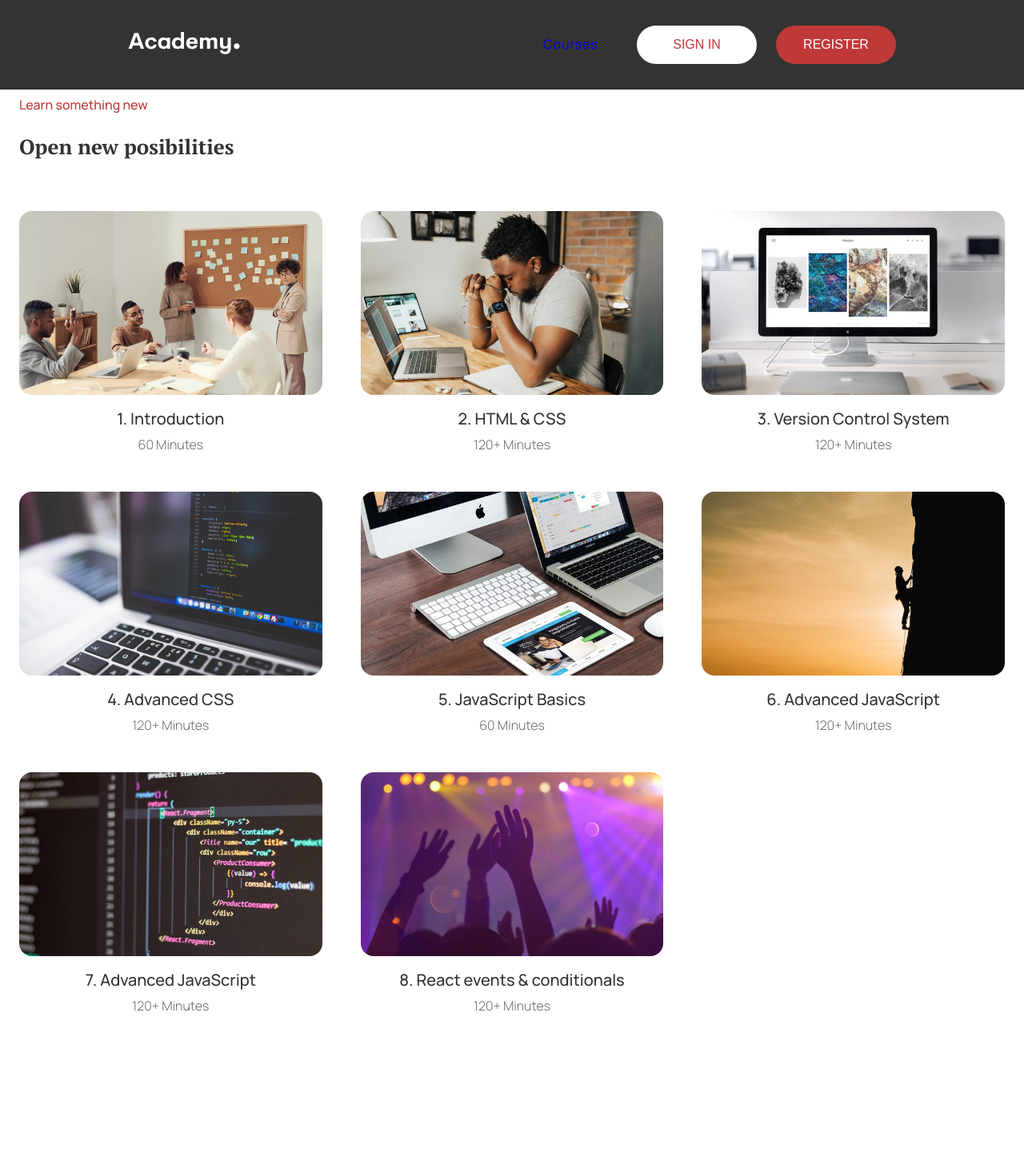
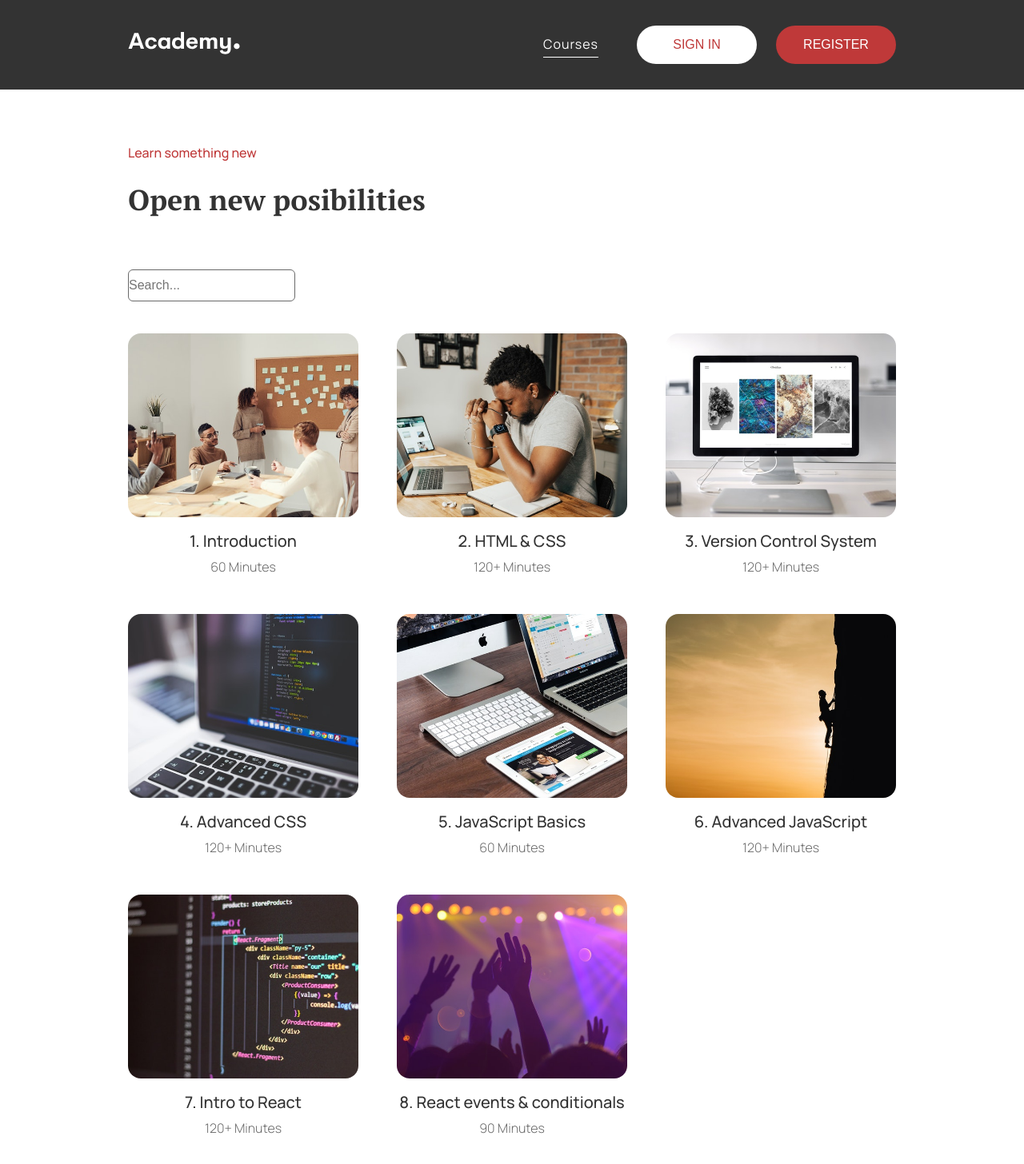
Before and after one commit to JosipKovacevic/handson-react, a React (Create React App) app: page /Courses in a window 1280 px wide. Shown: the top 1456 px of the page at 80% size. Before the commit the page ends 1329 px from the top, so only its background shows below. Built offline with nearby package versions, Linux system fonts and the light colour scheme.

Commit message:
added search bar

```diff
--- a/src/components/Header/Header.js
+++ b/src/components/Header/Header.js
@@ -14,7 +14,7 @@ import {
   ButtonLink,
 } from "./HeaderStyle";
 
-const Header = ({ isSecondary, isNav, isSecondaryButton }) => {
+const Header = ({ isSecondary, isActive }) => {
   return (
     <HeaderWrapper isSecondary={isSecondary}>
       <HeaderInner>
@@ -23,7 +23,9 @@ const Header = ({ isSecondary, isNav, isSecondaryButton }) => {
         </LogoLink>
         <Hamburger />
         <Nav>
-          <HeaderNavLink to="/Courses">Courses</HeaderNavLink>
+          <HeaderNavLink isActive={isActive} to="/Courses">
+            Courses
+          </HeaderNavLink>
           <ButtonLink to="/SignIn">
             <Button isNav={true}>Sign in</Button>
           </ButtonLink>
--- a/src/components/Header/HeaderStyle.js
+++ b/src/components/Header/HeaderStyle.js
@@ -68,11 +68,16 @@ export const Nav = styled.nav`
 `;
 
 export const HeaderNavLink = styled(NavLink)`
-  color: ${colors.colorSecondary};
+  color: ${colors.secondary};
   letter-spacing: 1px;
   margin-right: 48px;
   cursor: pointer;
   position: relative;
+
+  ${(props) =>
+    props.isActive &&
+    `text-decoration: underline;
+    text-underline-offset: 10px;`}
 
   &:after {
     content: "";
--- /dev/null
+++ b/src/components/SearchBar/SearchBarStyle.js
@@ -0,0 +1,28 @@
+import styled from "styled-components";
+import { colors, breakpoints } from "../../lib/style/theme";
+
+export const SearchBar = styled.input`
+  padding: 0 15px;
+  margin-bottom: 40px;
+  height: 40px;
+
+  ::placeholder {
+    ${colors.primary}
+  }
+
+  @media (${breakpoints.tabletMedium}) {
+    max-width: 400px;
+    padding: 0;
+    border: 1px solid;
+    border-color: ${colors.textSecondary};
+    border-radius: 6px;
+    font-size: 14px;
+    &:focus {
+      border-color: ${colors.textPrimary};
+    }
+  }
+
+  @media (${breakpoints.desktop}) {
+    font-size: 16px;
+  }
+`;
--- a/src/components/Section/Section.js
+++ b/src/components/Section/Section.js
@@ -12,7 +12,8 @@ import {
 } from "./SectionStyle";
 import { Button } from "../Button/ButtonStyle";
 import { ButtonLink } from "../Header/HeaderStyle";
-
+import { SearchBar } from "../SearchBar/SearchBarStyle";
+import { useState } from "react";
 const Section = ({
   isHeading,
   isOutline,
@@ -24,7 +25,9 @@ const Section = ({
   children,
   isMainSection = false,
   isCentered,
+  isSearchbar = false,
 }) => {
+  const [searchTerm, setSearchTerm] = useState("");
   return (
     <SectionWrapper>
       <SectionInner>
@@ -39,9 +42,7 @@ const Section = ({
               ))}
             {buttonText && (
               <ButtonLink to={buttonPath}>
-                <Button isOutline isHeading>
-                  {buttonText}
-                </Button>
+                <Button isOutline>{buttonText}</Button>
               </ButtonLink>
             )}
           </SectionHeading>
--- /dev/null
+++ b/src/components/Testimonial/TestimonialsStyle.js
@@ -0,0 +1,36 @@
+import styled from "styled-components";
+import { colors } from "../../lib/style/theme";
+
+export const Testimonial = styled.div`
+  display: flex;
+  justify-content: space-between;
+  align-items: center;
+`;
+
+export const TestimonialFigure = styled.figure`
+  width: 350px;
+  height: 350px;
+  border-radius: 50%;
+  overflow: hidden;
+  flex-shrink: 0;
+`;
+
+export const TestimonialImag = styled.img`
+  width: 100%;
+  height: 100%;
+  object-fit: cover;
+`;
+
+export const TestimonialContent = styled.div`
+  padding-left: 120px;
+`;
+
+export const TestimonialText = styled.p`
+  font-size: 30px;
+  line-height: 180%;
+  color: ${colors.textSecondary};
+`;
+
+export const TestimonialQuotation = styled.span`
+  font-size: 48px;
+`;
--- a/src/lib/style/theme.js
+++ b/src/lib/style/theme.js
@@ -16,6 +16,7 @@ export const colors = {
 export const breakpoints = {
   mobileLarge: "min-width: 375px",
   tabletSmall: "min-width: 481px",
+  tabletMedium: "min-width: 576px",
   tablet: "min-width: 768px",
   desktop: "min-width: 1024px",
   desktopLarge: "min-width: 1300px",
--- a/src/pages/Courses/Courses.js
+++ b/src/pages/Courses/Courses.js
@@ -1,79 +1,72 @@
 import React from "react";
+
+import { useState, useEffect } from "react";
+import coursesMock from "../../lib/mock/courses";
+import Header from "../../components/Header/Header";
+import Landing from "../../components/Landing/Landing";
 import Main from "../../components/Main/Main";
 import Section from "../../components/Section/Section";
 import CourseCard from "../../components/CourseCard/CourseCard";
-// import Grid from "../../components/Grid/Grid";
-import Header from "../../components/Header/Header";
+import Testimonial from "../../components/Testimonial/Testimonial";
+
 import { Grid } from "../../lib/style/generalStyle";
+import { SearchBar } from "../../components/SearchBar/SearchBarStyle";
 
-import LectureImg1 from "../../assets/images/lecture-1.jpg";
-import LectureImg2 from "../../assets/images/lecture-2.jpg";
-import LectureImg3 from "../../assets/images/lecture-3.jpg";
-import LectureImg4 from "../../assets/images/lecture-4.jpg";
-import LectureImg5 from "../../assets/images/lecture-5.jpg";
-import LectureImg6 from "../../assets/images/lecture-6.jpg";
-import LectureImg7 from "../../assets/images/lecture-7.jpg";
-import LectureImg8 from "../../assets/images/lecture-8.jpg";
-
+//SearchBar preuzet kod PedroTech
 const Courses = () => {
+  const [courses, setCourses] = useState(null);
+  useEffect(() => {
+    setTimeout(() => {
+      setCourses(coursesMock);
+    }, 1000);
+  }, []);
+  const [searchTerm, setSearchTerm] = useState("");
   return (
     <>
-      <Header isSecondary={true} />
+      <Header isSecondary={true} isActive={true} />
       <Main>
         <Section
+          isSearchbar={true}
           actionText={"Learn something new"}
           title={"Open new posibilities"}
         >
-          <Grid>
-            <CourseCard
-              imgSrc={LectureImg1}
-              imgAlt={"Introduction"}
-              title={"1. Introduction"}
-              subtitle={"60 Minutes"}
-            />
-            <CourseCard
-              imgSrc={LectureImg2}
-              imgAlt={"HTML & CSS"}
-              title={"2. HTML & CSS"}
-              subtitle={"120+ Minutes"}
-            />
-            <CourseCard
-              imgSrc={LectureImg3}
-              imgAlt={"Version Control System"}
-              title={"3. Version Control System"}
-              subtitle={"120+ Minutes"}
-            />
-            <CourseCard
-              imgSrc={LectureImg4}
-              imgAlt={"Advanced CSS"}
-              title={"4. Advanced CSS"}
-              subtitle={"120+ Minutes"}
-            />
-            <CourseCard
-              imgSrc={LectureImg5}
-              imgAlt={"JavaScript Basics"}
-              title={"5. JavaScript Basics"}
-              subtitle={"60 Minutes"}
-            />
-            <CourseCard
-              imgSrc={LectureImg6}
-              imgAlt={"Advanced JavaScript"}
-              title={"6. Advanced JavaScript"}
-              subtitle={"120+ Minutes"}
-            />
-            <CourseCard
-              imgSrc={LectureImg7}
-              imgAlt={"Into to React"}
-              title={"7. Advanced JavaScript"}
-              subtitle={"120+ Minutes"}
-            />
-            <CourseCard
-              imgSrc={LectureImg8}
-              imgAlt={"React events & conditionals"}
-              title={"8. React events & conditionals"}
-              subtitle={"120+ Minutes"}
-            />
-          </Grid>
+          <SearchBar
+            type="text"
+            placeholder="Search..."
+            onChange={(event) => {
+              setSearchTerm(event.target.value);
+            }}
+          ></SearchBar>
+
+          {courses && (
+            <Grid>
+              {courses
+                .filter((courses) => {
+                  if (searchTerm == "") {
+                    return courses;
+                  } else if (
+                    courses.title
+                      .toLowerCase()
+                      .includes(searchTerm.toLowerCase())
+                  ) {
+                    return courses;
+                  }
+                })
+                .map(
+                  (course, index) =>
+                    index <= 7 && (
+                      <CourseCard
+                        key={course.id}
+                        courseId={course.id}
+                        imgSrc={course.imgSrc}
+                        imgAlt={course.imgAlt}
+                        title={course.title}
+                        subtitle={course.subtitle}
+                      />
+                    )
+                )}
+            </Grid>
+          )}
         </Section>
       </Main>
     </>
--- a/src/pages/Home/Home.js
+++ b/src/pages/Home/Home.js
@@ -7,15 +7,10 @@ import Landing from "../../components/Landing/Landing";
 import Main from "../../components/Main/Main";
 import Section from "../../components/Section/Section";
 import CourseCard from "../../components/CourseCard/CourseCard";
-// import Grid from "../../components/Grid/Grid";
 import Testimonial from "../../components/Testimonial/Testimonial";
 
 import { Grid } from "../../lib/style/generalStyle";
-
-// import LectureImg1 from "../../assets/images/lecture-1.jpg";
-// import LectureImg2 from "../../assets/images/lecture-2.jpg";
-// import LectureImg3 from "../../assets/images/lecture-3.jpg";
-// import LectureImg4 from "../../assets/images/lecture-4.jpg";
+import { SearchBar } from "../../components/SearchBar/SearchBarStyle";
 
 const Home = () => {
   const [courses, setCourses] = useState(null);
@@ -24,6 +19,7 @@ const Home = () => {
       setCourses(coursesMock);
     }, 1000);
   }, []);
+  const [searchTerm, setSearchTerm] = useState("");
   return (
     <>
       <Header />
@@ -37,9 +33,29 @@ const Home = () => {
           buttonText={"More courses"}
           buttonPath={"/Courses"}
         >
+          <SearchBar
+            type="text"
+            placeholder="Search..."
+            onChange={(event) => {
+              setSearchTerm(event.target.value);
+            }}
+          ></SearchBar>
+
           {courses && (
             <Grid>
-              {courses.map(
+              {courses
+                .filter((courses) => {
+                  if (searchTerm == "") {
+                    return courses;
+                  } else if (
+                    courses.title
+                      .toLowerCase()
+                      .includes(searchTerm.toLowerCase())
+                  ) {
+                    return courses;
+                  }
+                })
+                .map(
                   (course, index) =>
                     index <= 3 && (
                       <CourseCard
@@ -54,33 +70,6 @@ const Home = () => {
                 )}
             </Grid>
           )}
-
-          {/* <Grid modifiers={["Grid"]}>
-            <CourseCard
-              imgSrc={LectureImg1}
-              imgAlt={"Introduction"}
-              title={"1. Introduction"}
-              subtitle={"60 Minutes"}
-            />
-            <CourseCard
-              imgSrc={LectureImg2}
-              imgAlt={"HTML & CSS"}
-              title={"2. HTML & CSS"}
-              subtitle={"120+ Minutes"}
-            />
-            <CourseCard
-              imgSrc={LectureImg3}
-              imgAlt={"Version Control System"}
-              title={"3. Version Control System"}
-              subtitle={"120+ Minutes"}
-            />
-            <CourseCard
-              imgSrc={LectureImg4}
-              imgAlt={"Advanced CSS"}
-              title={"4. Advanced CSS"}
-              subtitle={"120+ Minutes"}
-            />
-          </Grid> */}
         </Section>
         <Section isHeadingVisible={"false"} modifiers={["testimonials"]}>
           <Testimonial />
```
Also changed, not shown: src/components/Section/SectionStyle.js (+6 -6 lines), src/components/Testimonial/Testimonial.js (+19 -11 lines), src/components/SearchBar/SearchBar.js (added). Lines whose indentation alone changed are shown as unchanged.
